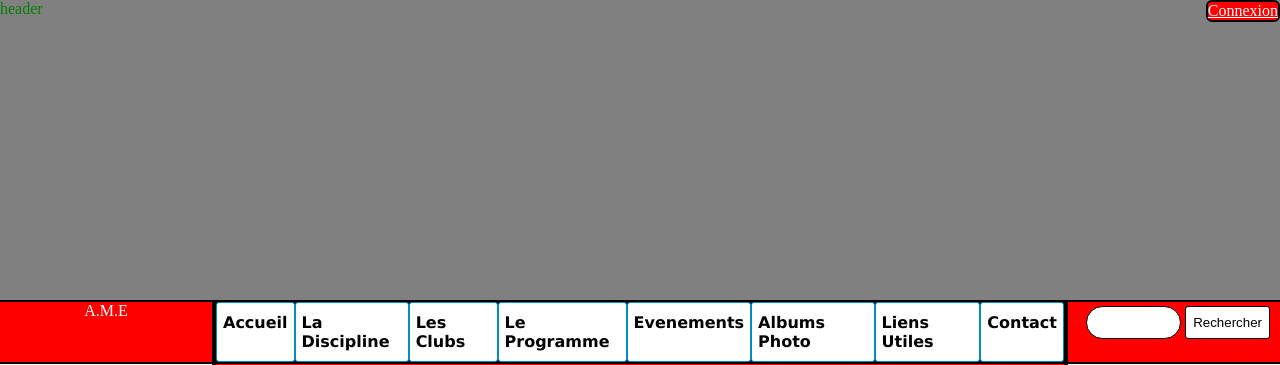
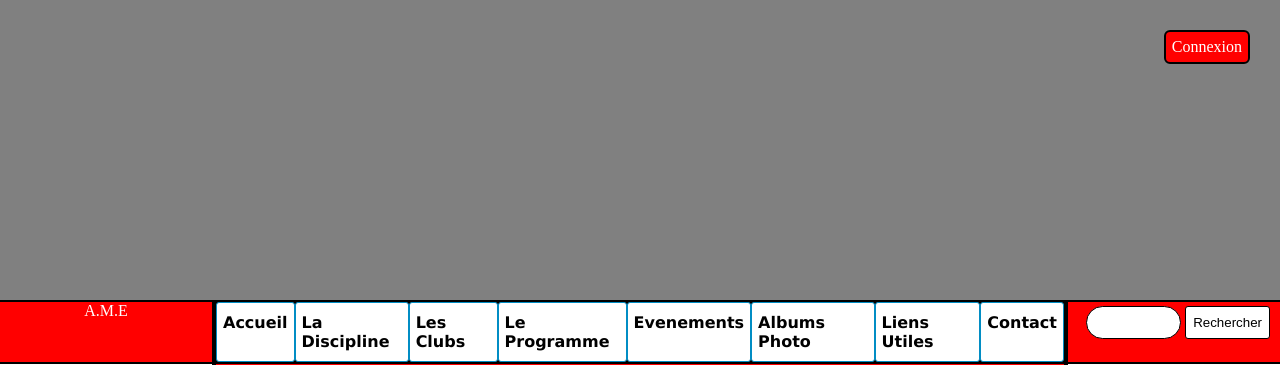
Before and after one commit to zack-ff7/SiteAmeFromScratch, a PHP site: page / in a window 1280 px wide. Shown: the top 365 px of the page. Run offline with PHP 8.4, Linux system fonts and the light colour scheme.

Commit message:
CSS
mise en forme bouton de connexion

```diff
--- a/Views/layout.php
+++ b/Views/layout.php
@@ -8,7 +8,8 @@
 
     <body>
 
-        <div class="header">header
+        <div class="header">
+            <div class="headerMenu">
                 <?php
                 if (isset($_SESSION['log'])) {
                     echo '<a class="boutonco" href="#">Deconnexion</a>';
@@ -18,6 +19,8 @@
                     echo '"> Connexion </a>';
                 }
                 ?>
+            </div>
+
         </div>
 
         <div class="navBar">
--- a/style.css
+++ b/style.css
@@ -9,8 +9,18 @@ html,body{
     width: 100%;
     height: 300px;
     background-color: grey;
-    color: green;
-    display: block;
+    display: flex;
+    justify-content: flex-end;
+}
+
+.headerMenu{
+    margin-top: 30px;
+    margin-right: 30px;
+}
+
+.headerMenu a{
+    padding: 6px 6px;
+    text-decoration: none;
 }
 
 .navBar{
@@ -55,7 +65,8 @@ html,body{
     font: normal normal bold 16px/normal Verdana, Geneva, sans-serif;
     color:black;
     background: white;
-    display: block;
+    display: flex;
+    justify-content: flex-end;
 }
 
 .navMenu a:hover{
@@ -113,8 +124,6 @@ html,body{
 }
 
 .main{
-    width: 100%;
-    height: auto;
     background-color: royalblue;
     display: flex;
     align-items: stretch;
@@ -130,6 +139,7 @@ html,body{
 
 .content{
     background-color: red;
+    min-width: 360px;
     border-left: 4px solid black;
     border-right: 4px solid black;
     border-bottom: 4px solid black;
```
Lines whose indentation alone changed are shown as unchanged.
